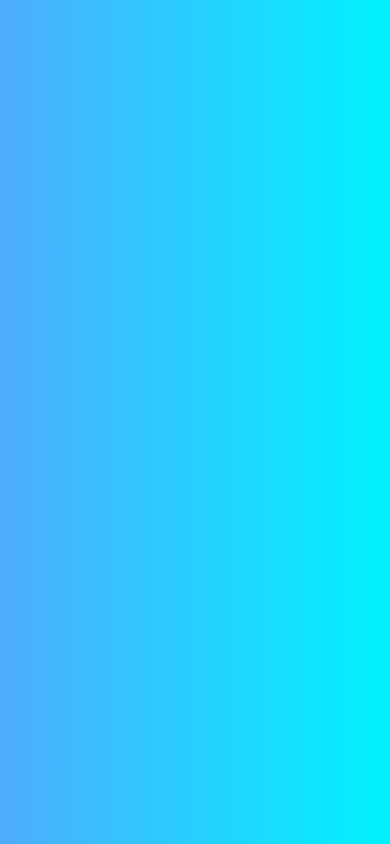
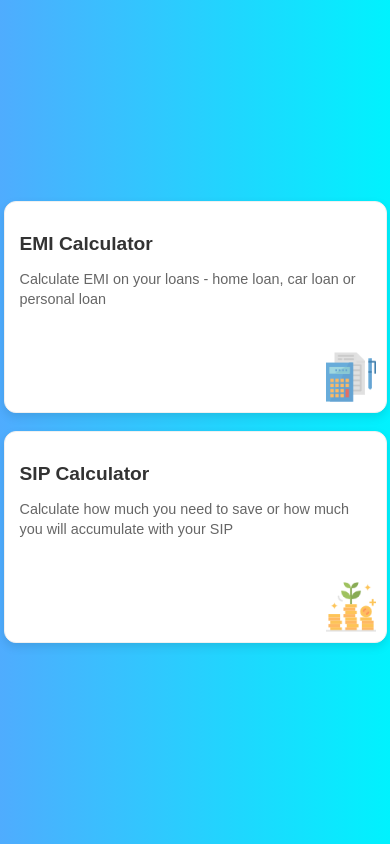
Before and after one commit to vikarnjha/React-EMI-SIP-Calculator, a React (Vite) app in the folder emi-sip-calculator/: page / in a window 390 px wide. Built offline with nearby package versions, Linux system fonts and the light colour scheme.

Commit message:
added cards for calculator

```diff
--- a/emi-sip-calculator/src/components/Home.css
+++ b/emi-sip-calculator/src/components/Home.css
@@ -1,15 +1,71 @@
-.calc-card {
-    transition: all 0.3s ease-in-out;
-    cursor: pointer;
-    border: 2px solid transparent;
+/* Main Card Styling */
+.container {
+  text-align: left;
+  background: #ffffff;
+  padding: 20px;
+  border-radius: 12px;
+  box-shadow: 0px 4px 10px rgba(0, 0, 0, 0.1);
+  max-width: 300px;
+  min-height: 180px;
+  margin: auto;
+  transition: box-shadow 0.3s ease;
+  position: relative;
+  overflow: hidden;
+  border: 1px solid #f0f0f0;
+  cursor: pointer;
+}
+
+/* Hover Effect */
+.container:hover {
+  box-shadow: 0px 8px 15px rgba(0, 0, 0, 0.15);
+}
+
+/* Title Styling */
+.title {
+  color: #333;
+  font-size: 1.4rem;
+  font-weight: bold;
+  margin-bottom: 8px;
+}
+
+/* Description Styling */
+.description {
+  font-size: 1rem;
+  color: #666;
+  line-height: 1.4;
+}
+
+/* Small Bottom-Right Image */
+.img {
+  width: 60px;
+  height: 60px;
+  position: absolute;
+  bottom: 10px;
+  right: 10px;
+  opacity: 0.8;
+  transition: transform 0.3s ease;
+}
+
+/* Hover Animation */
+.container:hover .img {
+  transform: scale(1.1);
+  opacity: 1;
+}
+
+/* Responsive Adjustments */
+@media (max-width: 480px) {
+  .container {
+    max-width: 90%;
+    padding: 15px;
   }
-
-  .calc-card:hover {
-    transform: scale(1.05);
-    box-shadow: 0px 4px 20px rgba(0, 0, 0, 0.2);
+  .title {
+    font-size: 1.2rem;
   }
-
-  .active-card {
-    border-color: #007bff;
-    box-shadow: 0px 4px 15px rgba(0, 123, 255, 0.5);
+  .description {
+    font-size: 0.9rem;
   }
+  .img {
+    width: 50px;
+    height: 50px;
+  }
+}
--- a/emi-sip-calculator/src/components/Home.jsx
+++ b/emi-sip-calculator/src/components/Home.jsx
@@ -1,15 +1,33 @@
-// import React, { useState } from "react";
+import React from "react";
 import { Card, Button, Container, Row, Col } from "react-bootstrap";
 import EMICalc from "./EMICalc";
 import SIPCalc from "./SIPCalc";
 import "./Home.css";
-
+import sip from "../assets/sip.png";
+import emi from "../assets/emi.png";
 
 const Home = () => {
-//   const [selectedCalc, setSelectedCalc] = useState(null);
+  // const [selectedCalc, setSelectedCalc] = useState(null);
   return (
     <>
-
+      {/* EMI Calculator here */}
+      <div className="container">
+        <h2 className="title">EMI Calculator</h2>
+        <p className="description">
+        Calculate EMI on your loans - home loan, car loan or personal loan
+        </p>
+        <img className="img" src={emi} alt="EMI Icon" loading="lazy" />
+      </div>
+      <br />
+      {/* SIP Calculator here */}
+      <div className="container">
+        <h2 className="title">SIP Calculator</h2>
+        <p className="description">
+          Calculate how much you need to save or how much you will accumulate
+          with your SIP
+        </p>
+        <img className="img" src={sip} alt="SIP Icon" loading="lazy" />
+      </div>
     </>
   );
 };
```
Also changed, not shown: emi-sip-calculator/src/assets/emi.png (added), emi-sip-calculator/src/assets/sip.png (added).
